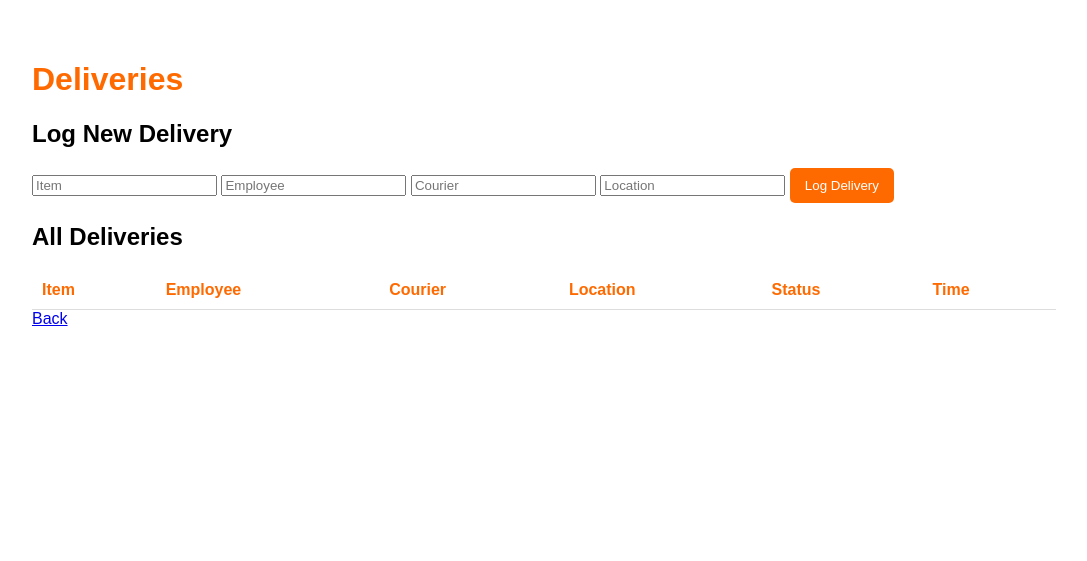
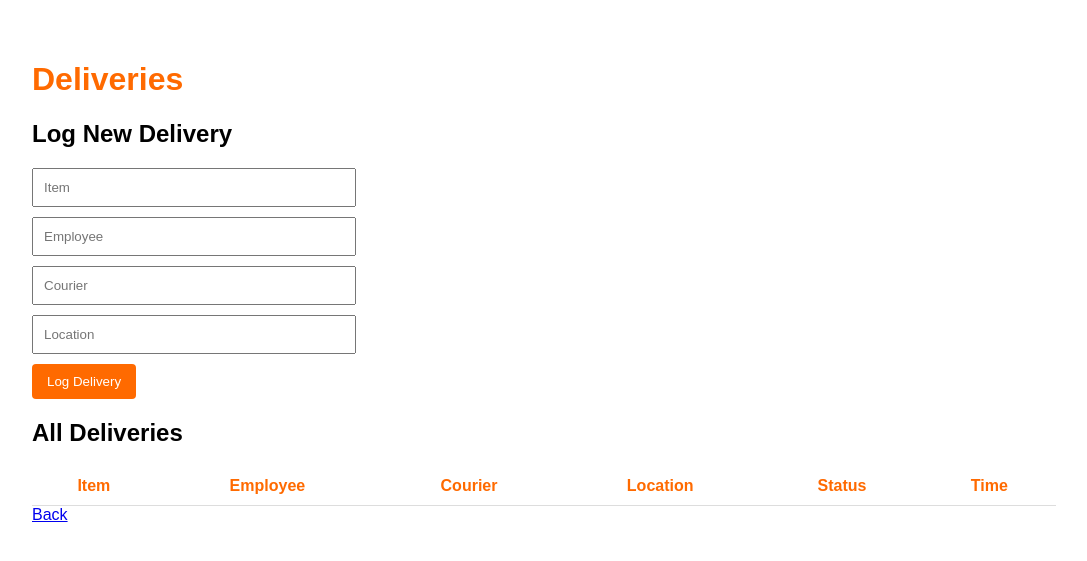
Before and after one commit to amberg710/visitor_delivery_demo-, a Flask app: page /deliveries in a window 1280 px wide. Shown: the top 561 px of the page, without its empty margins (96-1183 px from the left). Run offline with Flask 3, Linux system fonts and the light colour scheme; lists and menus that the app fills with data are empty.

Commit message:
Update style.css

```diff
--- a/static/style.css
+++ b/static/style.css
@@ -1,6 +1,6 @@
 body{
 font-family:Arial;
-background:#ffffff;
+background:white;
 margin:0;
 }
 
@@ -14,16 +14,16 @@ h1{
 color:#ff6a00;
 }
 
-.button{
+.btn{
 display:block;
 width:250px;
-padding:20px;
+padding:18px;
 background:#ff6a00;
 color:white;
 text-align:center;
-margin:20px 0;
 text-decoration:none;
 border-radius:8px;
+margin-top:20px;
 }
 
 button{
@@ -31,20 +31,26 @@ background:#ff6a00;
 color:white;
 border:none;
 padding:10px 15px;
-border-radius:5px;
+border-radius:4px;
 cursor:pointer;
+}
+
+input{
+display:block;
+margin:10px 0;
+padding:10px;
+width:300px;
 }
 
 table{
 width:100%;
+margin-top:20px;
 border-collapse:collapse;
-margin-top:20px;
 }
 
 th,td{
+padding:10px;
 border-bottom:1px solid #ddd;
-padding:10px;
-text-align:left;
 }
 
 th{
```
